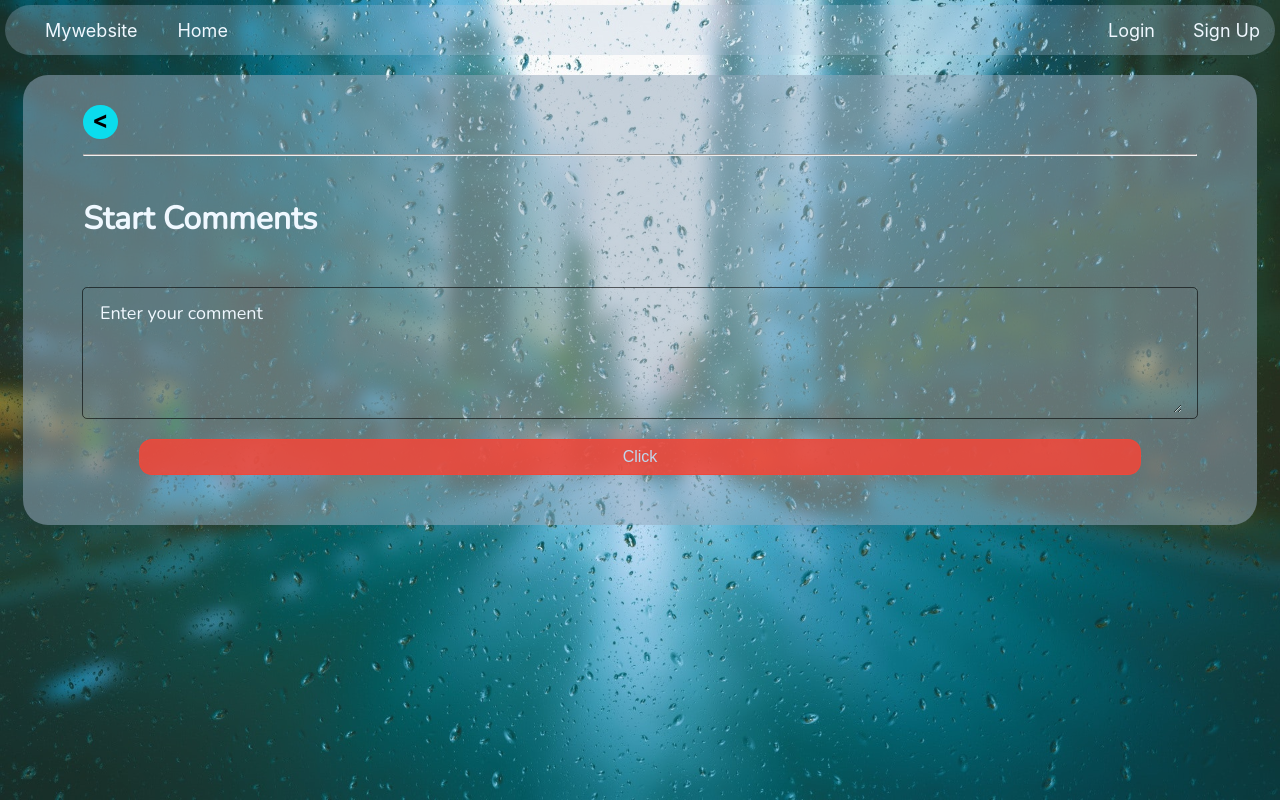
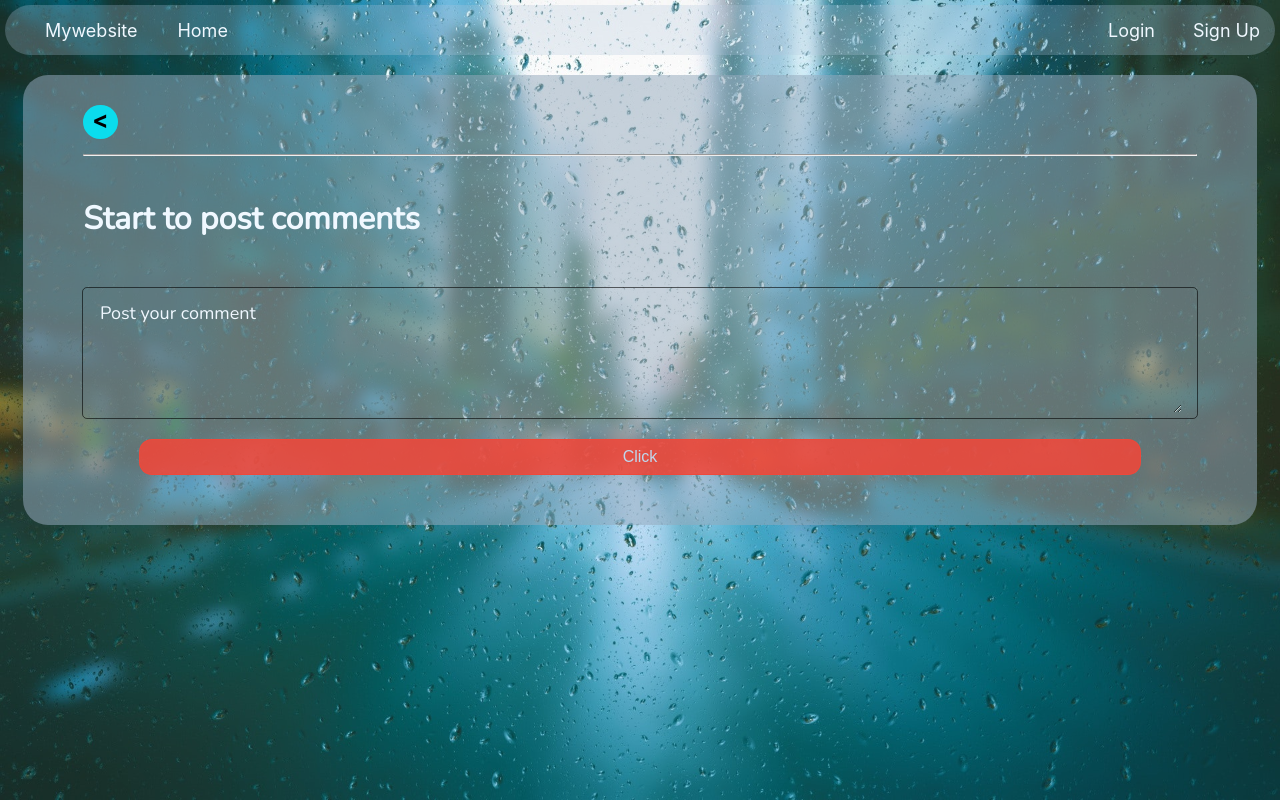
Before and after one commit to ankit10000/e-commerce, a React (Create React App) app in the folder project-t/: page /comment in a window 1280 px wide. Shown: the top 800 px of the page. Built offline with nearby package versions, Linux system fonts and the light colour scheme; no server answers.

Commit message:
minor changes

```diff
--- a/project-t/src/components/Comment.js
+++ b/project-t/src/components/Comment.js
@@ -59,7 +59,7 @@ export default function Comment() {
               </div>
             </div>
             <h1>
-              <span>Start Comments</span>
+              <span>Start to post comments</span>
             </h1>
           </div>
           <form method="POST" required>
@@ -71,7 +71,7 @@ export default function Comment() {
                   name="comment"
                   value={input.comment}
                   onChange={handleInputs}
-                  placeholder="Enter your comment"
+                  placeholder="Post your comment"
                   id="desc"
                   required
                 />
```
Also changed, not shown: 1 other file (tests, documents, lock files or other folders).
